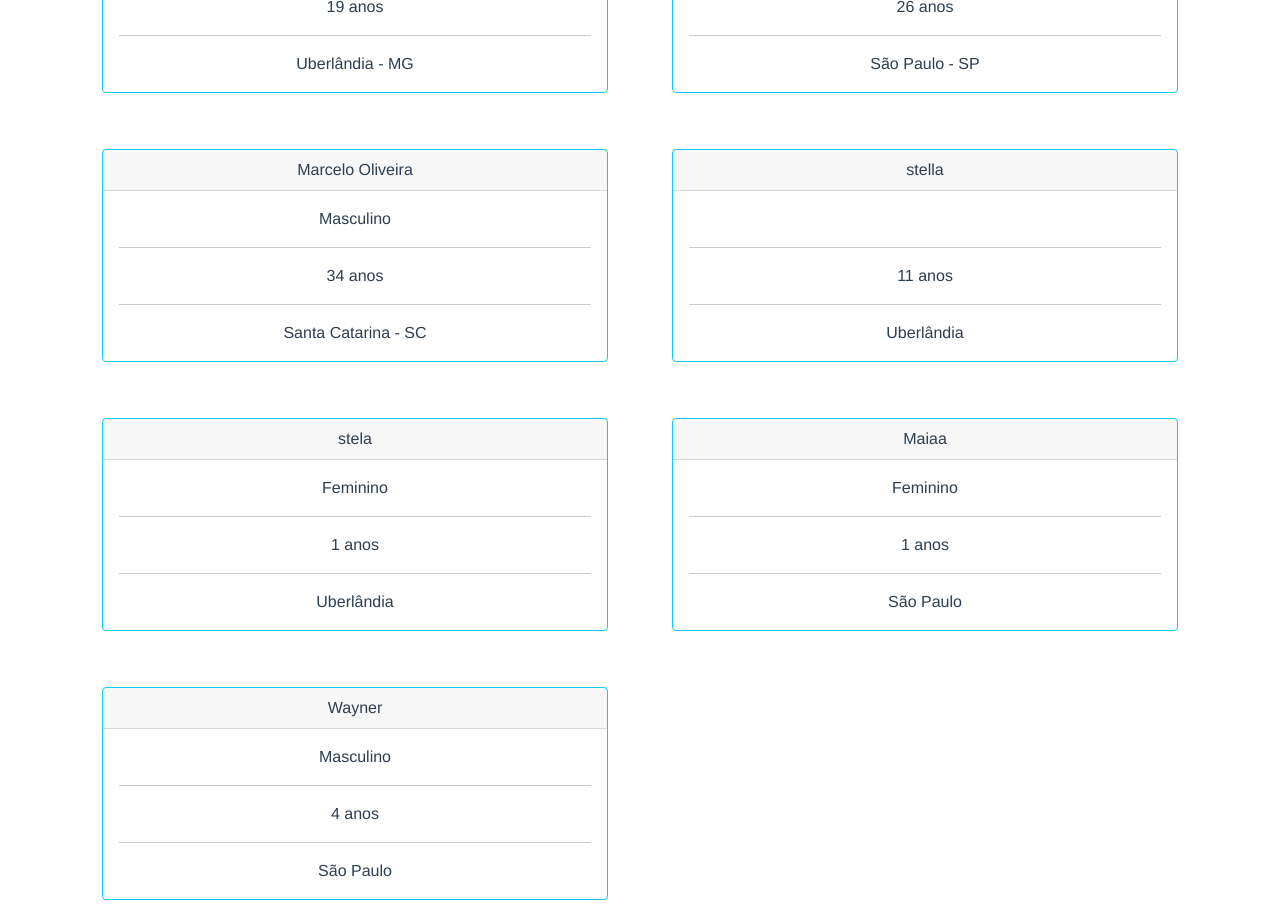
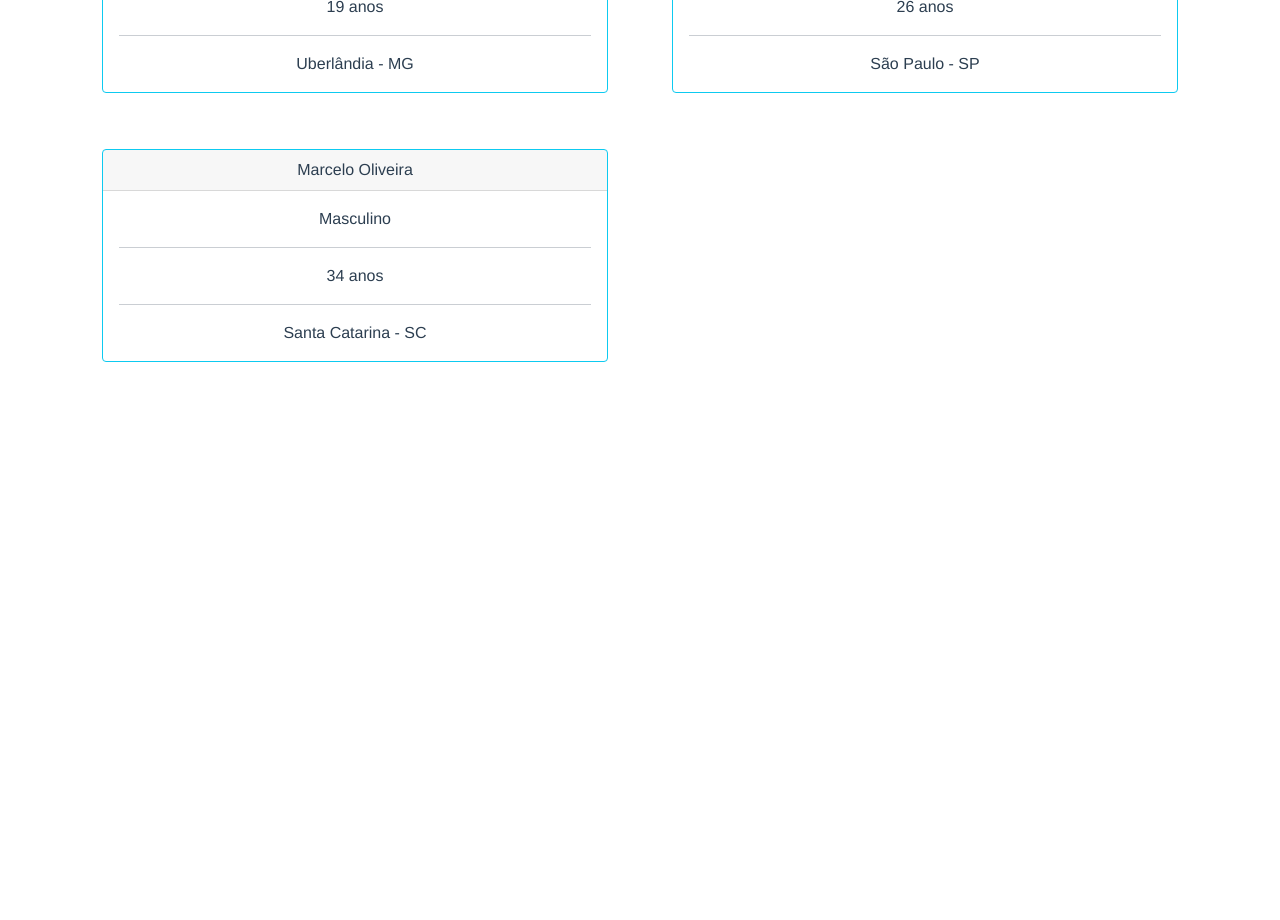
Before and after one commit to stellamaia/teste-front-morpheus, a Vue app: page /listarUsuarios in a window 1280 px wide. Shown: the part 360-1280 px from the top of the page. After the commit the page ends 800 px from the top, so only its background shows below. Built offline with nearby package versions, Linux system fonts and the light colour scheme; data requests are answered from the project's data file; the HTML template or start-up script is replaced by a standard one.

Commit message:
Última Estilização

```diff
--- a/db.json
+++ b/db.json
@@ -20,34 +20,7 @@
       "gender": "Masculino",
       "age": 34,
       "city": "Santa Catarina - SC"
-    },
-    {
-      "name": "stella",
-      "gender": "",
-      "age": "11",
-      "city": "Uberlândia",
-      "id": 4
-    },
-    {
-      "name": "stela",
-      "gender": "Feminino",
-      "age": "1",
-      "city": "Uberlândia",
-      "id": 5
-    },
-    {
-      "name": "Maiaa",
-      "gender": "Feminino",
-      "age": "1",
-      "city": "São Paulo",
-      "id": 6
-    },
-    {
-      "name": "Wayner",
-      "gender": "Masculino",
-      "age": "4",
-      "city": "São Paulo",
-      "id": 7
     }
+
   ]
 }
--- a/src/App.vue
+++ b/src/App.vue
@@ -28,7 +28,8 @@
 }
 
 #titulo a.router-link-exact-active {
-  color: #42b983;
+  color: #16b9ac;
+
 }
 .selected-item {
   height: 60px;
@@ -38,4 +39,5 @@
   justify-content: space-between;
   align-items: center;
 }
+
 </style>
--- a/src/views/CadastrarUsuario.vue
+++ b/src/views/CadastrarUsuario.vue
@@ -21,7 +21,8 @@
             required
           ></b-form-input>
         </b-form-group>
-
+      <b-row>
+        <b-col cols="6" sm="6" lg="12">
         <b-form-group id="input-group-3" label="Genêro:" label-for="input-3">
           <b-form-select
             id="input-3"
@@ -30,7 +31,8 @@
             required
           ></b-form-select>
         </b-form-group>
-
+  </b-col>
+    <b-col  >
         <b-form-group id="input-group-3" label="Cidade:" label-for="input-3">
           <b-form-select
             id="input-3"
@@ -38,10 +40,16 @@
             :options="cidadeList"
             required
           ></b-form-select>
+
         </b-form-group>
+
 
         <b-button type="submit" variant="primary">Submit</b-button>
         <b-button type="reset" variant="danger">Reset</b-button>
+
+
+        </b-col>
+        </b-row>
       </b-form>
     </b-row>
     <b-row>
@@ -124,4 +132,25 @@ export default {
 </script>
 
 <style scoped>
+.form-control{
+  margin-top: 20px;
+  margin-bottom: 20px;
+}
+.d-block{
+align-items: flex-end;
+}
+.btn-primary{
+  margin: 20px;
+background: rgba(0, 164, 214, 0.966);
+border: none;
+}
+.btn-danger{
+background: rgba(6, 197, 197, 0.966);
+border: none;
+}
+.custom-select{
+border-radius: 3px;
+border-color: rgb(197, 196, 196);
+}
+
 </style>
--- a/src/views/ListarUsuario.vue
+++ b/src/views/ListarUsuario.vue
@@ -75,4 +75,5 @@ li {
 .border-info {
   margin: 20px;
 }
+
 </style>
```
